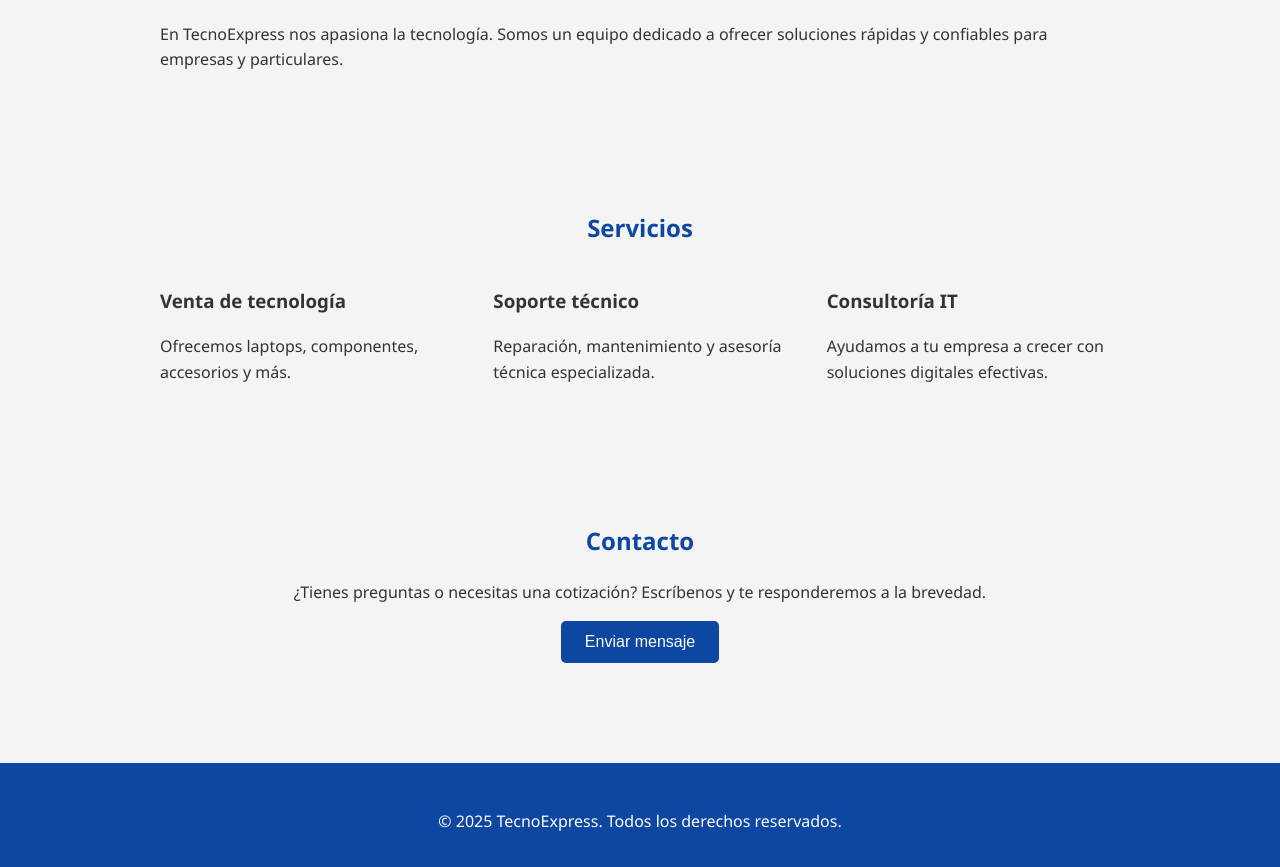
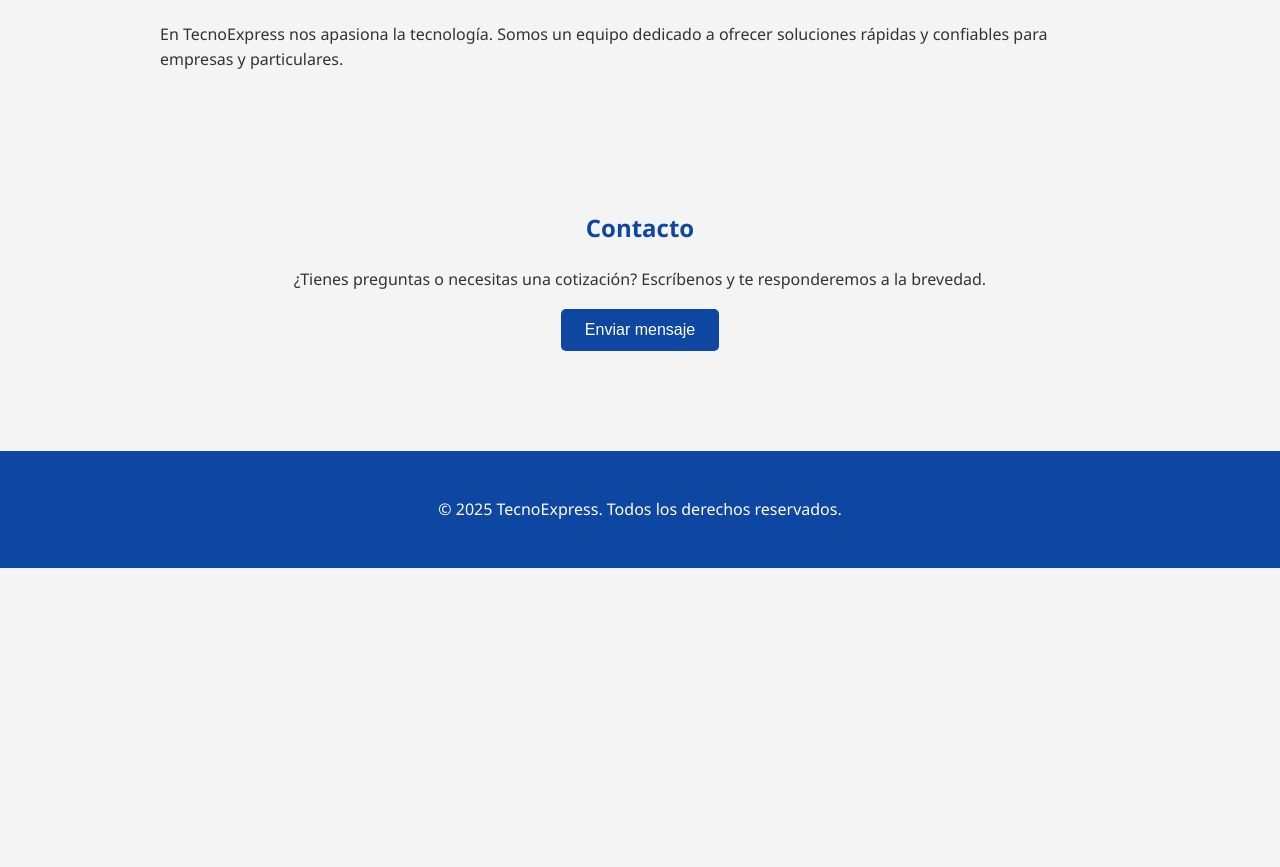
Before and after one commit to mikeehow92/mikeehow92.github.io, a plain HTML site: page index.html in a window 1280 px wide. Shown: the part 1020-1887 px from the top of the page. After the commit the page ends 1588 px from the top, so only its background shows below. Drawn offline with Linux system fonts and the light colour scheme.

Commit message:
index.html

```diff
--- a/index.html
+++ b/index.html
@@ -43,25 +43,6 @@
     </div>
   </section>
 
-  <!-- SECCIÓN SERVICIOS -->
-  <section class="section" id="servicios">
-    <h2>Servicios</h2>
-    <div class="section-content">
-      <div>
-        <h3>Venta de tecnología</h3>
-        <p>Ofrecemos laptops, componentes, accesorios y más.</p>
-      </div>
-      <div>
-        <h3>Soporte técnico</h3>
-        <p>Reparación, mantenimiento y asesoría técnica especializada.</p>
-      </div>
-      <div>
-        <h3>Consultoría IT</h3>
-        <p>Ayudamos a tu empresa a crecer con soluciones digitales efectivas.</p>
-      </div>
-    </div>
-  </section>
-
   <!-- SECCIÓN CONTACTO -->
   <section class="section" id="contacto">
     <h2>Contacto</h2>
```
